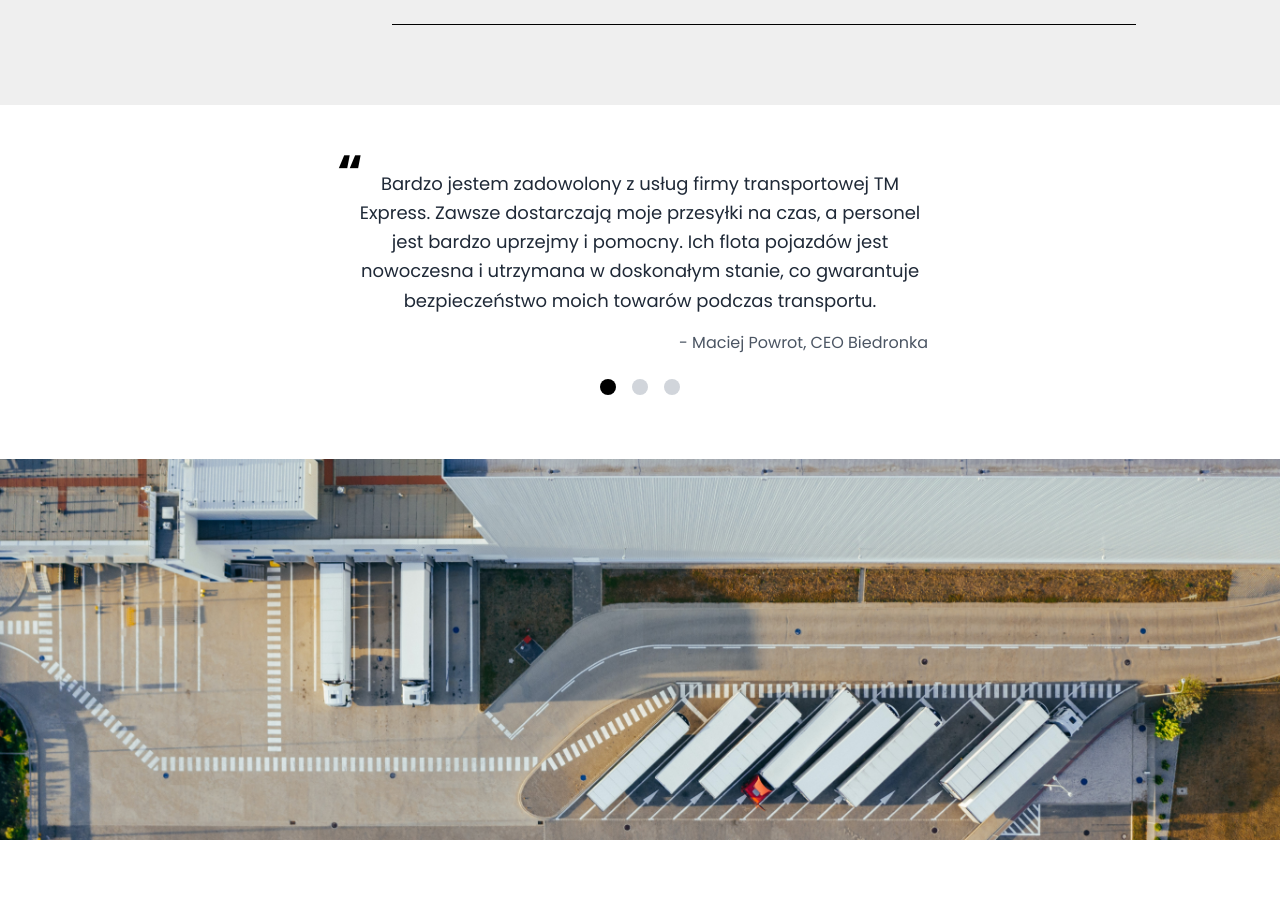
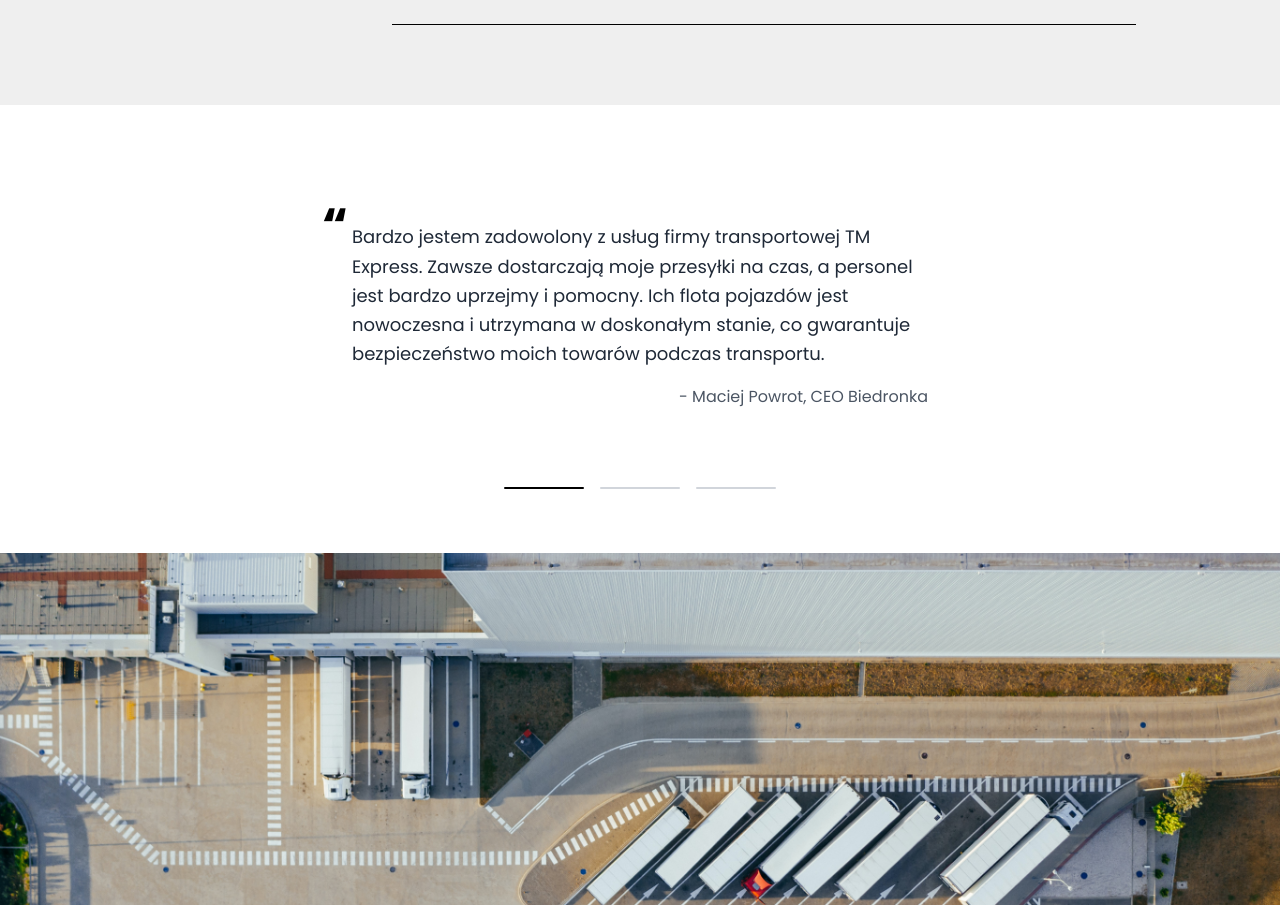
Before and after one commit to MarekSwiechowicz/tmexpress, a Next.js app: page / in a window 1280 px wide. Shown: the part 2169-3074 px from the top of the page. Built offline with nearby package versions, Linux system fonts and the light colour scheme.

Commit message:
carousel all res

```diff
--- a/app/page.tsx
+++ b/app/page.tsx
@@ -6,7 +6,7 @@ import Onas from "@/components/Onas";
 import ParkingImage from "@/components/ParkingImage";
 import Partners from "@/components/Partners";
 import ScrollToTopButton from "@/components/ScrollToTopButton";
-import TestimonialCarusel from "@/components/TestimonialCarusel";
+import TestimonialCarousel from "@/components/TestimonialCarousel";
 import Truck from "@/components/truck";
 import Uslugi from "@/components/Uslugi";
 import WrapperComponent from "@/components/WrapperComponent";
@@ -25,7 +25,7 @@ export default function Home() {
         <Truck></Truck>
         <Uslugi></Uslugi>
         <WrapperComponent>
-          <TestimonialCarusel></TestimonialCarusel>
+          <TestimonialCarousel></TestimonialCarousel>
         </WrapperComponent>
 
         <ParkingImage></ParkingImage>
--- /dev/null
+++ b/components/TestimonialCarousel.tsx
@@ -0,0 +1,82 @@
+"use client";
+import React, { useState, useEffect } from "react";
+
+// Define the type for a testimonial
+interface Testimonial {
+  text: string;
+  author: string;
+}
+
+export default function TestimonialCarousel() {
+  // Array of testimonials with explicit typing
+  const testimonials: Testimonial[] = [
+    {
+      text: "Bardzo jestem zadowolony z usług firmy transportowej TM Express. Zawsze dostarczają moje przesyłki na czas, a personel jest bardzo uprzejmy i pomocny. Ich flota pojazdów jest nowoczesna i utrzymana w doskonałym stanie, co gwarantuje bezpieczeństwo moich towarów podczas transportu.",
+      author: "- Maciej Powrot, CEO Biedronka",
+    },
+    {
+      text: "Dzięki TM Express moje przesyłki zawsze docierają na czas. Flota ich pojazdów to najlepsze, co spotkało moją firmę w zakresie transportu.",
+      author: "- Anna Kowalska, Logistics Manager",
+    },
+    {
+      text: "Firma TM Express to gwarancja jakości. Od lat korzystam z ich usług i nigdy się nie zawiodłem. Bardzo polecam.",
+      author: "- Jan Nowak, Owner of Nowak Co.",
+    },
+  ];
+
+  // State for the currently active testimonial and fade state with types
+  const [activeIndex, setActiveIndex] = useState<number>(0);
+  const [fade, setFade] = useState<boolean>(true); // Control fade effect
+
+  // Function to switch testimonials when a button is clicked with explicit typing
+  const handleButtonClick = (index: number): void => {
+    setFade(false); // Start fading out
+    setTimeout(() => {
+      setActiveIndex(index); // Update testimonial
+      setFade(true); // Fade in
+    }, 300); // Sync with the fade-out duration
+  };
+
+  return (
+    <div className="flex justify-center items-center pt-16 pb-16 pl-11 md:pl-0">
+      <div className="relative max-w-xl min-h-[320px] flex flex-col justify-between text-center">
+        {/* Testimonial Block */}
+        <div className="flex-1 flex items-center justify-center">
+          <div className="relative">
+            {/* Quote Mark */}
+            <div className="absolute text-5xl font-bold text-black top-[-20px] left-[-30px]">
+              “
+            </div>
+            {/* Testimonial Text with Fade Animation */}
+            <div
+              className={`transition-opacity duration-500 ${
+                fade ? "opacity-100" : "opacity-0"
+              }`}
+            >
+              <p className="text-lg leading-relaxed text-gray-800 text-left">
+                {testimonials[activeIndex].text}
+              </p>
+              {/* Author */}
+              <p className="text-right mt-4 text-gray-600">
+                {testimonials[activeIndex].author}
+              </p>
+            </div>
+          </div>
+        </div>
+
+        {/* Lines/Buttons for switching testimonials */}
+        <div className="flex space-x-4 mt-6 justify-center">
+          {testimonials.map((_, index: number) => (
+            <div
+              key={index}
+              className={`w-20 h-0.5 rounded cursor-pointer ${
+                index === activeIndex ? "bg-black" : "bg-gray-300"
+              }`}
+              onClick={() => handleButtonClick(index)} // Switch to corresponding testimonial on click
+            ></div>
+          ))}
+        </div>
+      </div>
+    </div>
+  );
+}
--- a/components/TestimonialCarusel.tsx
+++ /dev/null
@@ -1,71 +0,0 @@
-"use client";
-import React, { useState, useEffect } from "react";
-
-export default function TestimonialCarousel() {
-  // Array of testimonials
-  const testimonials = [
-    {
-      text: "Bardzo jestem zadowolony z usług firmy transportowej TM Express. Zawsze dostarczają moje przesyłki na czas, a personel jest bardzo uprzejmy i pomocny. Ich flota pojazdów jest nowoczesna i utrzymana w doskonałym stanie, co gwarantuje bezpieczeństwo moich towarów podczas transportu.",
-      author: "- Maciej Powrot, CEO Biedronka",
-    },
-    {
-      text: "Dzięki TM Express moje przesyłki zawsze docierają na czas. Flota ich pojazdów to najlepsze, co spotkało moją firmę w zakresie transportu.",
-      author: "- Anna Kowalska, Logistics Manager",
-    },
-    {
-      text: "Firma TM Express to gwarancja jakości. Od lat korzystam z ich usług i nigdy się nie zawiodłem. Bardzo polecam.",
-      author: "- Jan Nowak, Owner of Nowak Co.",
-    },
-  ];
-
-  // State for the currently active testimonial
-  const [activeIndex, setActiveIndex] = useState(0);
-  const [fade, setFade] = useState(true); // Control fade effect
-
-  // Function to switch testimonials when a button is clicked
-  const handleButtonClick = (index) => {
-    setFade(false); // Start fading out
-    setTimeout(() => {
-      setActiveIndex(index); // Update testimonial
-      setFade(true); // Fade in
-    }, 300); // Sync with the fade-out duration
-  };
-
-  return (
-    <div className="flex justify-center items-center pt-16 pb-16">
-      <div className="relative max-w-xl text-center">
-        {/* Quote Mark */}
-        <div className="absolute text-5xl font-bold text-black top-[-20px] left-[-15px]">
-          “
-        </div>
-        {/* Testimonial Text with Fade Animation */}
-        <div
-          className={`transition-opacity duration-500 ${
-            fade ? "opacity-100" : "opacity-0"
-          }`}
-        >
-          <p className="text-lg leading-relaxed text-gray-800">
-            {testimonials[activeIndex].text}
-          </p>
-          {/* Author */}
-          <p className="text-right mt-4 text-gray-600">
-            {testimonials[activeIndex].author}
-          </p>
-        </div>
-
-        {/* Dots/Buttons for switching testimonials */}
-        <div className="flex space-x-4 mt-6 justify-center">
-          {testimonials.map((_, index) => (
-            <div
-              key={index}
-              className={`w-4 h-4 rounded-full cursor-pointer ${
-                index === activeIndex ? "bg-black" : "bg-gray-300"
-              }`}
-              onClick={() => handleButtonClick(index)} // Switch to corresponding testimonial on click
-            ></div>
-          ))}
-        </div>
-      </div>
-    </div>
-  );
-}
--- a/components/TestimonialCarusel2.tsx
+++ /dev/null
@@ -1,82 +0,0 @@
-"use client";
-import { useState } from "react";
-
-const testimonials = [
-  {
-    quote:
-      "Bardzo jestem zadowolony z usług firmy transportowej TM Express. Zawsze dostarczają moje przesyłki na czas, a personel jest bardzo uprzejmy i pomocny. Ich flota pojazdów jest nowoczesna i utrzymana w doskonałym stanie, co gwarantuje bezpieczeństwo moich towarów podczas transportu.",
-    name: "Maciej Powrot",
-    position: "CEO Biedronka",
-  },
-  {
-    quote:
-      "Firma TM Express zawsze wykonuje zlecenia na czas. Ich usługi transportowe są niezawodne i polecam je każdemu.",
-    name: "Anna Kowalska",
-    position: "Manager, ABC Company",
-  },
-  {
-    quote:
-      "Niezawodna obsługa i wyjątkowo uprzejma obsługa klienta. Z TM Express współpracuję od lat i jestem bardzo zadowolony.",
-    name: "Jan Nowak",
-    position: "Logistics Head, XYZ Corp",
-  },
-];
-
-export default function TestimonialCarousel() {
-  const [currentSlide, setCurrentSlide] = useState(0);
-
-  const nextSlide = () => {
-    setCurrentSlide((prev) =>
-      prev === testimonials.length - 1 ? 0 : prev + 1
-    );
-  };
-
-  const prevSlide = () => {
-    setCurrentSlide((prev) =>
-      prev === 0 ? testimonials.length - 1 : prev - 1
-    );
-  };
-
-  return (
-    <div className="max-w-lg mx-auto py-8">
-      <div className="relative">
-        <div className="p-6 bg-white rounded-lg shadow-lg">
-          <blockquote className="text-lg italic text-gray-700">
-            &quot;{testimonials[currentSlide].quote}&quot;
-          </blockquote>
-          <div className="mt-4 text-right">
-            <p className="font-semibold">{testimonials[currentSlide].name}</p>
-            <p className="text-sm text-gray-500">
-              {testimonials[currentSlide].position}
-            </p>
-          </div>
-        </div>
-
-        <button
-          className="absolute top-1/2 transform -translate-y-1/2 left-0 bg-gray-700 text-white p-2 rounded-full"
-          onClick={prevSlide}
-        >
-          &#10094;
-        </button>
-        <button
-          className="absolute top-1/2 transform -translate-y-1/2 right-0 bg-gray-700 text-white p-2 rounded-full"
-          onClick={nextSlide}
-        >
-          &#10095;
-        </button>
-      </div>
-
-      <div className="mt-4 flex justify-center space-x-2">
-        {testimonials.map((_, index) => (
-          <button
-            key={index}
-            onClick={() => setCurrentSlide(index)}
-            className={`w-3 h-3 rounded-full ${
-              index === currentSlide ? "bg-gray-700" : "bg-gray-300"
-            }`}
-          />
-        ))}
-      </div>
-    </div>
-  );
-}
```
